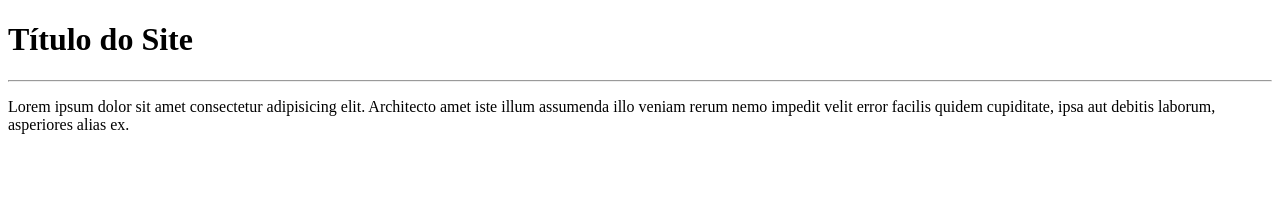
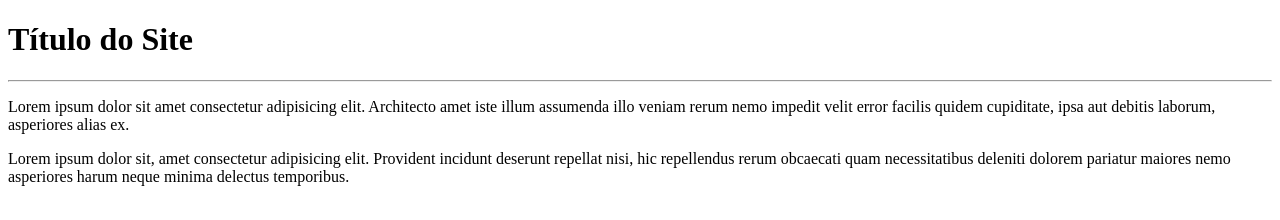
Before and after one commit to Matheusmartinezz/First, a plain HTML site: page site-exemplo/index.html in a window 1280 px wide. Drawn offline with Linux system fonts and the light colour scheme.

Commit message:
Adicionei um parágrafo

```diff
--- a/site-exemplo/index.html
+++ b/site-exemplo/index.html
@@ -10,5 +10,6 @@
     <h1>Título do Site</h1>
     <hr>
     <p>Lorem ipsum dolor sit amet consectetur adipisicing elit. Architecto amet iste illum assumenda illo veniam rerum nemo impedit velit error facilis quidem cupiditate, ipsa aut debitis laborum, asperiores alias ex.</p>
+    <p>Lorem ipsum dolor sit, amet consectetur adipisicing elit. Provident incidunt deserunt repellat nisi, hic repellendus rerum obcaecati quam necessitatibus deleniti dolorem pariatur maiores nemo asperiores harum neque minima delectus temporibus.</p>
 </body>
 </html>
```
